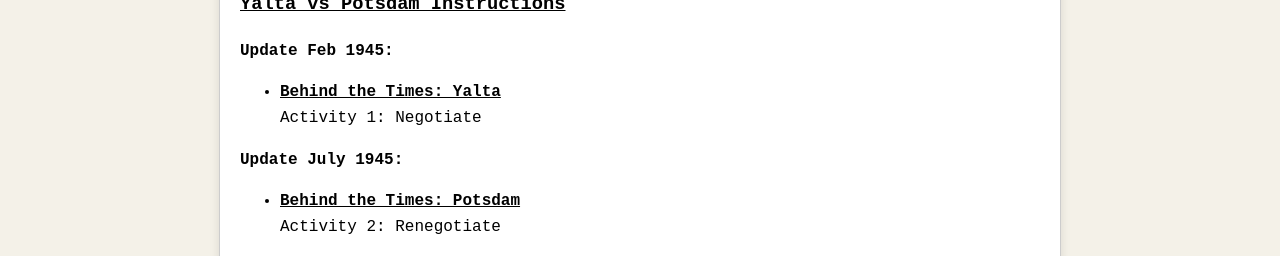
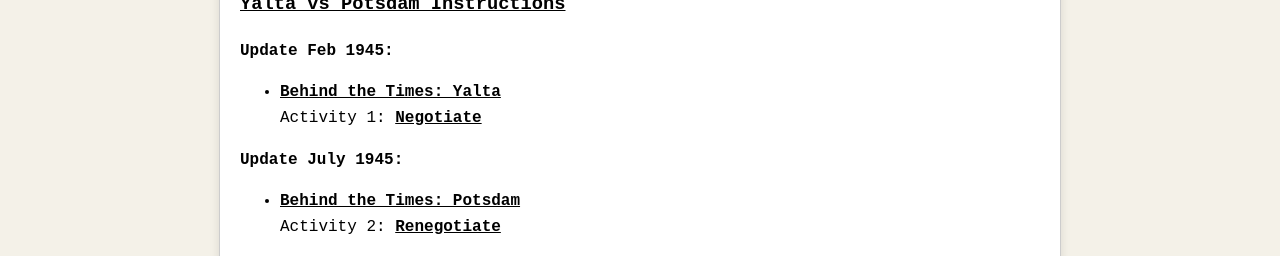
Before and after one commit to jboyce1/CodeWar, a Jekyll site: the page built from classes/PreparingForWinter.md, in a window 1280 px wide. Shown: the part 995-1251 px from the top of the page. Built offline with Jekyll 4.4.1, drawn with Linux system fonts in a browser that asks for light colours; part of the change alters nothing that is shown; grey boxes are pictures that could not be loaded.

```diff
--- a/classes/PreparingForWinter.md
+++ b/classes/PreparingForWinter.md
@@ -24,12 +24,12 @@ title: Preparing for Winter
 ### [Yalta vs Potsdam Instructions]({{ 'classes/PreparingForWinter/Yalta vs Potsdam Instructions.pdf' | relative_url }})
 **Update Feb 1945:**
 - [Behind the Times: Yalta]({{ 'classes/PreparingForWinter/Behind the Times- Yalta.pdf' | relative_url }})
-    Activity 1: Negotiate
+    Activity 1: [Negotiate]({{ 'classes/PreparingForWinter/Yalta and Potsdam Options No Explaination.pdf' | relative_url }})
 
 
 **Update July 1945:**
 - [Behind the Times: Potsdam]({{ '/classes/PreparingForWinter/Behind the Times- Potsdam.pdf' | relative_url }})
-    Activity 2: Renegotiate
+    Activity 2: [Renegotiate]({{ 'classes/PreparingForWinter/Yalta and Potsdam Options No Explaination.pdf' | relative_url }})
 
 <iframe width="560" height="315" src="https://www.youtube.com/embed/S2PUIQpAEAQ?si=2tRA0rVqh2FQFGew" title="YouTube video player" frameborder="0" allow="accelerometer; autoplay; clipboard-write; encrypted-media; gyroscope; picture-in-picture; web-share" referrerpolicy="strict-origin-when-cross-origin" allowfullscreen></iframe>
 
```
